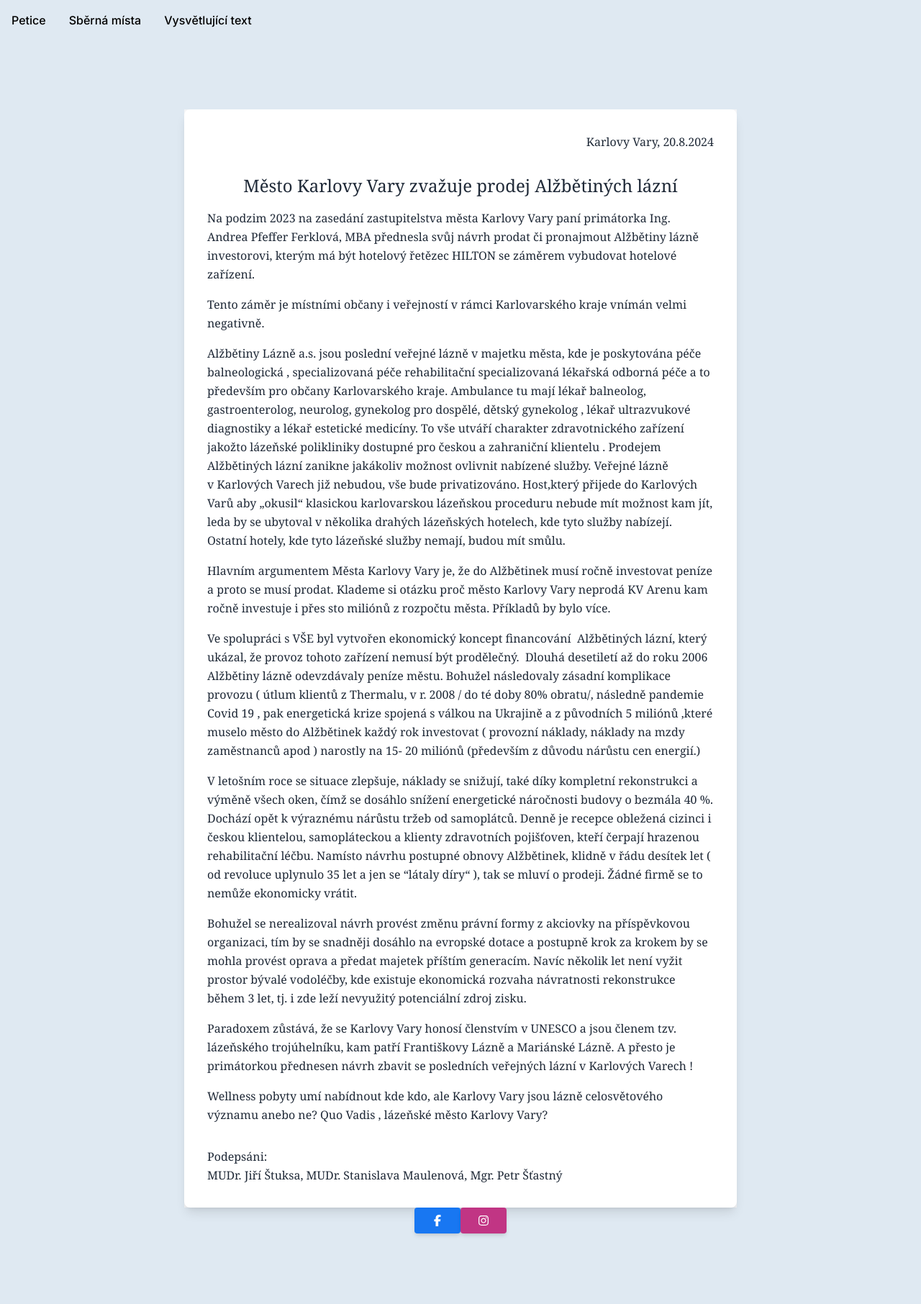
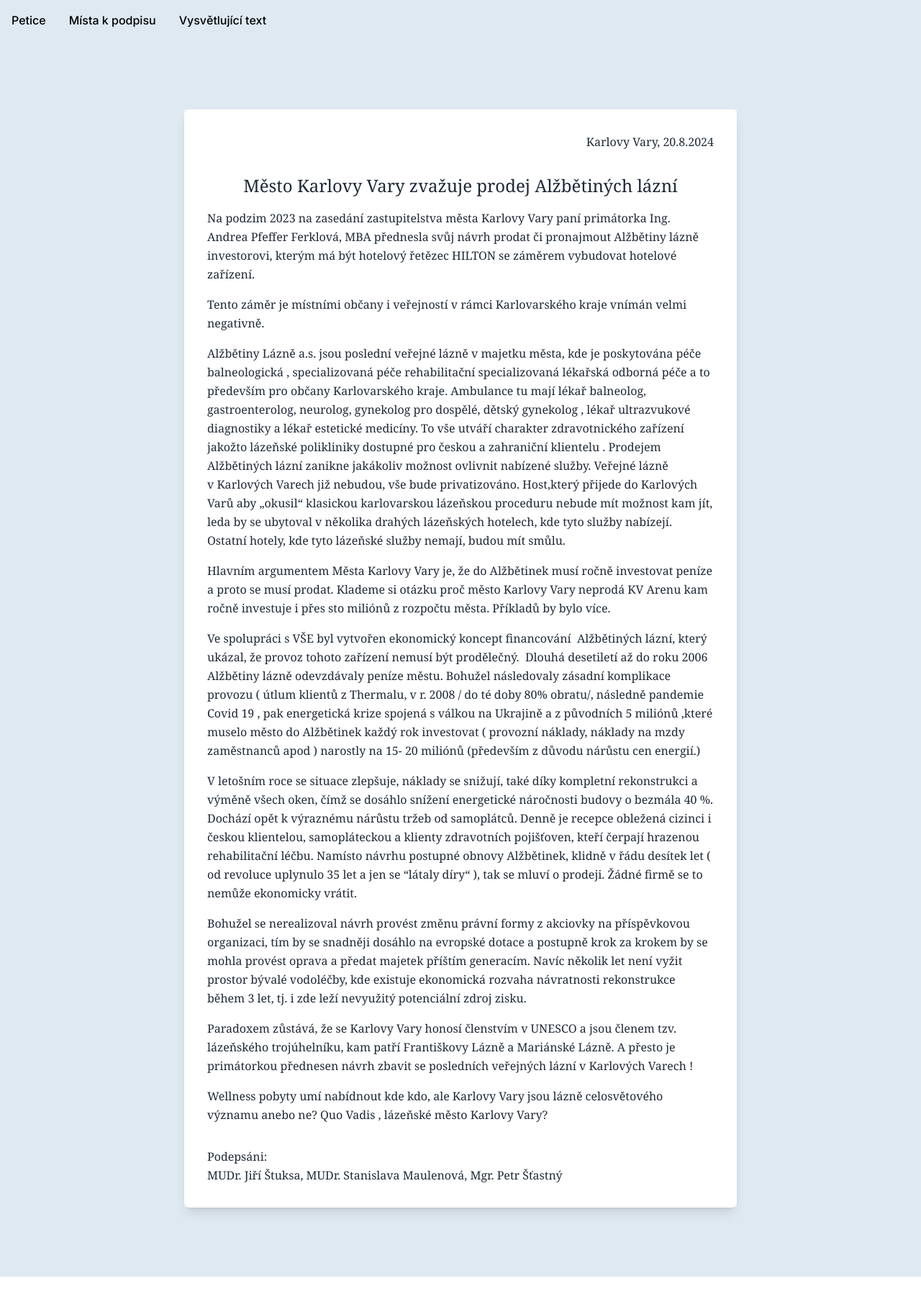
Before and after one commit to Dejvovo/sissikv, a Next.js app: page /vysvetlujici-dopis in a window 1280 px wide. Shown: the top 1812 px of the page at 72% size. After the commit the page ends 1774 px from the top, so only its background shows below. Built offline with nearby package versions, Linux system fonts and the light colour scheme.

Commit message:
Sberna mista prejmenovana na mista-k-podpisu

```diff
--- a/src/app/page.js
+++ b/src/app/page.js
@@ -18,7 +18,7 @@ export default function Home() {
                 <a href="#">Petice</a>
               </li>
               <li>
-                <a href="#sberna-mista">Sběrná místa</a>
+                <a href="#mista-k-podpisu">Místa k podpisu</a>
               </li>
               <li>
                 <a href="/vysvetlujici-dopis">Vysvětlující text</a>
@@ -44,7 +44,7 @@ export default function Home() {
           </Link>
         </section>
         <section className="flex flex-col justify-center items-center gap-2">
-          <div id="sberna-mista" className="text-3xl">Sběrná místa</div>
+          <div id="mista-k-podpisu" className="text-3xl">Místa k podpisu</div>
 
           <div class="flex flex-col items-center bg-white border border-gray-200 rounded-lg shadow md:flex-row md:max-w-xl hover:bg-gray-100 dark:border-gray-700 dark:bg-gray-800 dark:hover:bg-gray-700">
             <iframe style={{ border: 'none' }} src="https://en.frame.mapy.cz/s/purolofohu" width="400" height="280" frameborder="0"></iframe>
--- a/src/app/vysvetlujici-dopis/page.js
+++ b/src/app/vysvetlujici-dopis/page.js
@@ -12,7 +12,7 @@ export default function Home() {
                 <a href="/">Petice</a>
               </li>
               <li>
-                <a href="/#sberna-mista">Sběrná místa</a>
+                <a href="/#mista-k-podpisu">Místa k podpisu</a>
               </li>
               <li>
                 <a href="/vysvetlujici-dopis">Vysvětlující text</a>
@@ -110,41 +110,6 @@ export default function Home() {
             </div>
           </div>
         </div>
-        <footer>
-          <div className="flex justify-between">
-            <button
-              type="button"
-              data-twe-ripple-init
-              data-twe-ripple-color="light"
-              class="mb-2 inline-block rounded bg-[#1877f2] px-6 py-2.5 text-xs font-medium uppercase leading-normal text-white shadow-md transition duration-150 ease-in-out hover:shadow-lg focus:shadow-lg focus:outline-none focus:ring-0 active:shadow-lg">
-              <span class="[&>svg]:h-4 [&>svg]:w-4">
-                <svg
-                  xmlns="http://www.w3.org/2000/svg"
-                  fill="currentColor"
-                  viewBox="0 0 320 512">
-                  <path
-                    d="M80 299.3V512H196V299.3h86.5l18-97.8H196V166.9c0-51.7 20.3-71.5 72.7-71.5c16.3 0 29.4 .4 37 1.2V7.9C291.4 4 256.4 0 236.2 0C129.3 0 80 50.5 80 159.4v42.1H14v97.8H80z" />
-                </svg>
-              </span>
-            </button>
-
-            <button
-              type="button"
-              data-twe-ripple-init
-              data-twe-ripple-color="light"
-              class="mb-2 inline-block rounded bg-[#c13584] px-6 py-2.5 text-xs font-medium uppercase leading-normal text-white shadow-md transition duration-150 ease-in-out hover:shadow-lg focus:shadow-lg focus:outline-none focus:ring-0 active:shadow-lg">
-              <span class="[&>svg]:h-4 [&>svg]:w-4">
-                <svg
-                  xmlns="http://www.w3.org/2000/svg"
-                  fill="currentColor"
-                  viewBox="0 0 448 512">
-                  <path
-                    d="M224.1 141c-63.6 0-114.9 51.3-114.9 114.9s51.3 114.9 114.9 114.9S339 319.5 339 255.9 287.7 141 224.1 141zm0 189.6c-41.1 0-74.7-33.5-74.7-74.7s33.5-74.7 74.7-74.7 74.7 33.5 74.7 74.7-33.6 74.7-74.7 74.7zm146.4-194.3c0 14.9-12 26.8-26.8 26.8-14.9 0-26.8-12-26.8-26.8s12-26.8 26.8-26.8 26.8 12 26.8 26.8zm76.1 27.2c-1.7-35.9-9.9-67.7-36.2-93.9-26.2-26.2-58-34.4-93.9-36.2-37-2.1-147.9-2.1-184.9 0-35.8 1.7-67.6 9.9-93.9 36.1s-34.4 58-36.2 93.9c-2.1 37-2.1 147.9 0 184.9 1.7 35.9 9.9 67.7 36.2 93.9s58 34.4 93.9 36.2c37 2.1 147.9 2.1 184.9 0 35.9-1.7 67.7-9.9 93.9-36.2 26.2-26.2 34.4-58 36.2-93.9 2.1-37 2.1-147.8 0-184.8zM398.8 388c-7.8 19.6-22.9 34.7-42.6 42.6-29.5 11.7-99.5 9-132.1 9s-102.7 2.6-132.1-9c-19.6-7.8-34.7-22.9-42.6-42.6-11.7-29.5-9-99.5-9-132.1s-2.6-102.7 9-132.1c7.8-19.6 22.9-34.7 42.6-42.6 29.5-11.7 99.5-9 132.1-9s102.7-2.6 132.1 9c19.6 7.8 34.7 22.9 42.6 42.6 11.7 29.5 9 99.5 9 132.1s2.7 102.7-9 132.1z" />
-                </svg>
-              </span>
-            </button>
-          </div>
-        </footer>
       </main>
     </div>
   );
```
